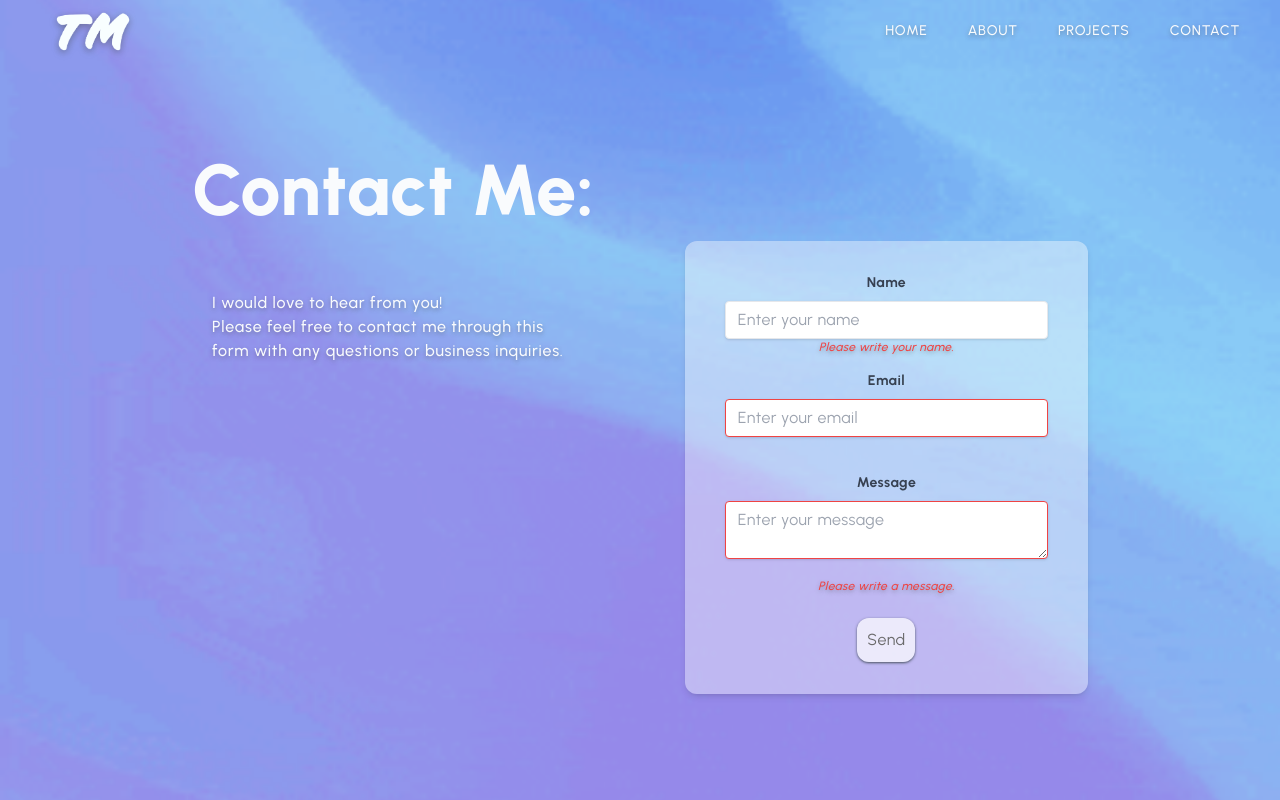
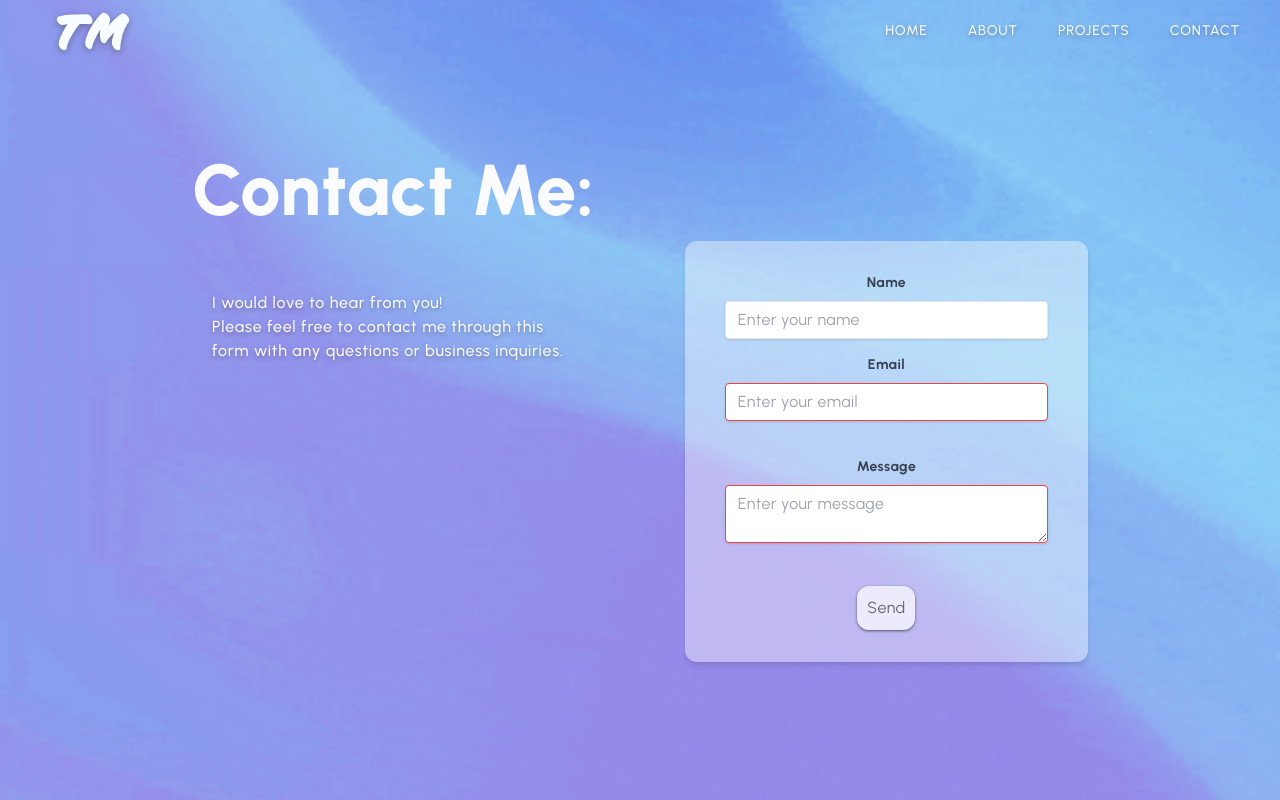
Before and after one commit to tmowreen97/Portfolio, a Next.js app: page /contact in a window 1280 px wide. Built offline with nearby package versions, Linux system fonts and the light colour scheme.

Commit message:
removed the error message from contact form

```diff
--- a/components/Contact.jsx
+++ b/components/Contact.jsx
@@ -56,7 +56,6 @@
       placeholder="Enter your name"
       required
       />
-      <p className="text-red-500 text-xs italic">Please write your name.</p>
     </div>
     <div className="mb-6">
       <label className="block text-gray-700 text-sm font-bold mb-2">
@@ -81,7 +80,6 @@
       placeholder="Enter your message"
       required
       />
-      <p className="text-red-500 text-xs italic">Please write a message.</p>
     </div>
     <input type="hidden" name="_next" value="https://tasreen-mowreen.com/thank-you"/>
     {/* <input type="hidden" name="_captcha" value="false"/> */}
```
